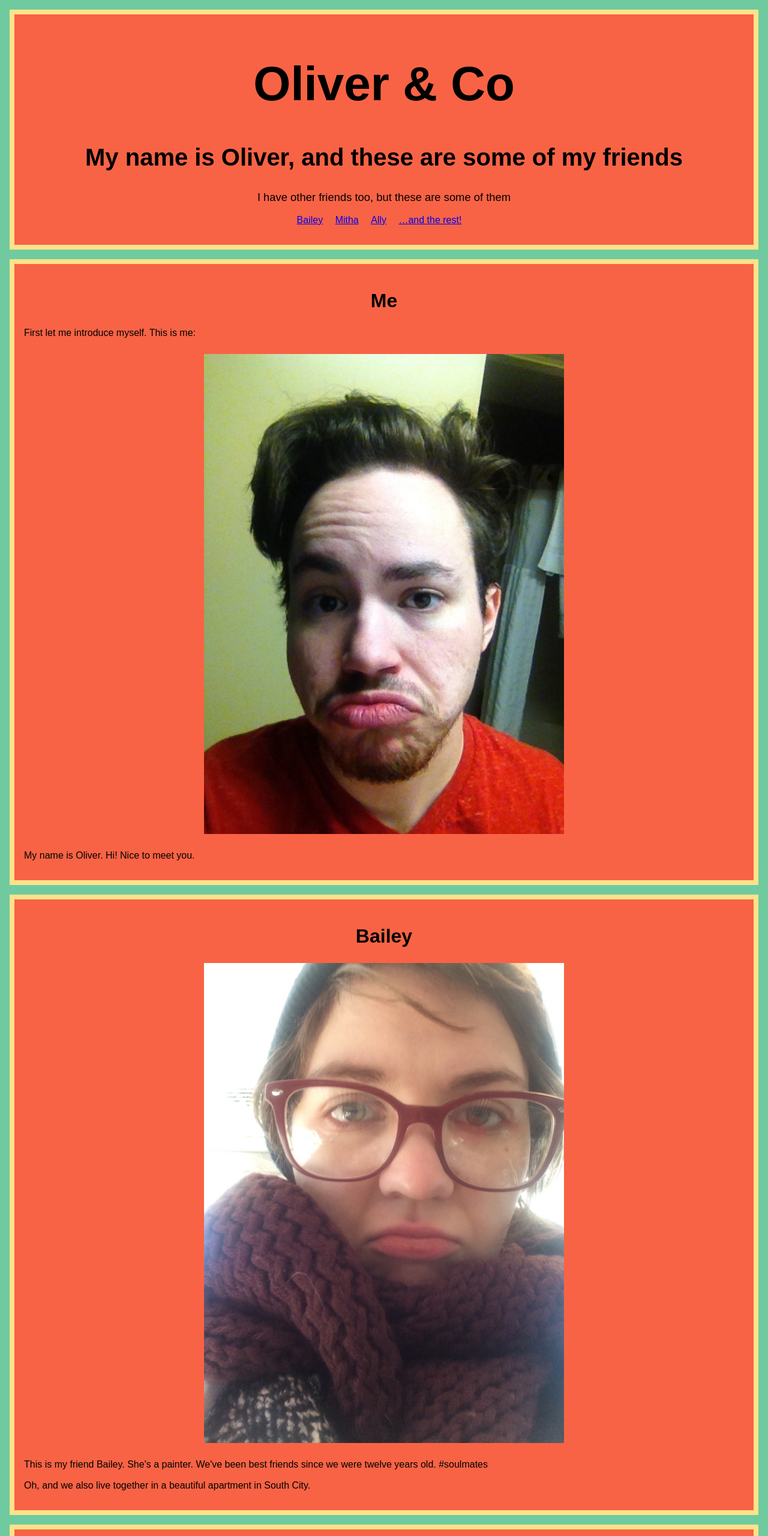
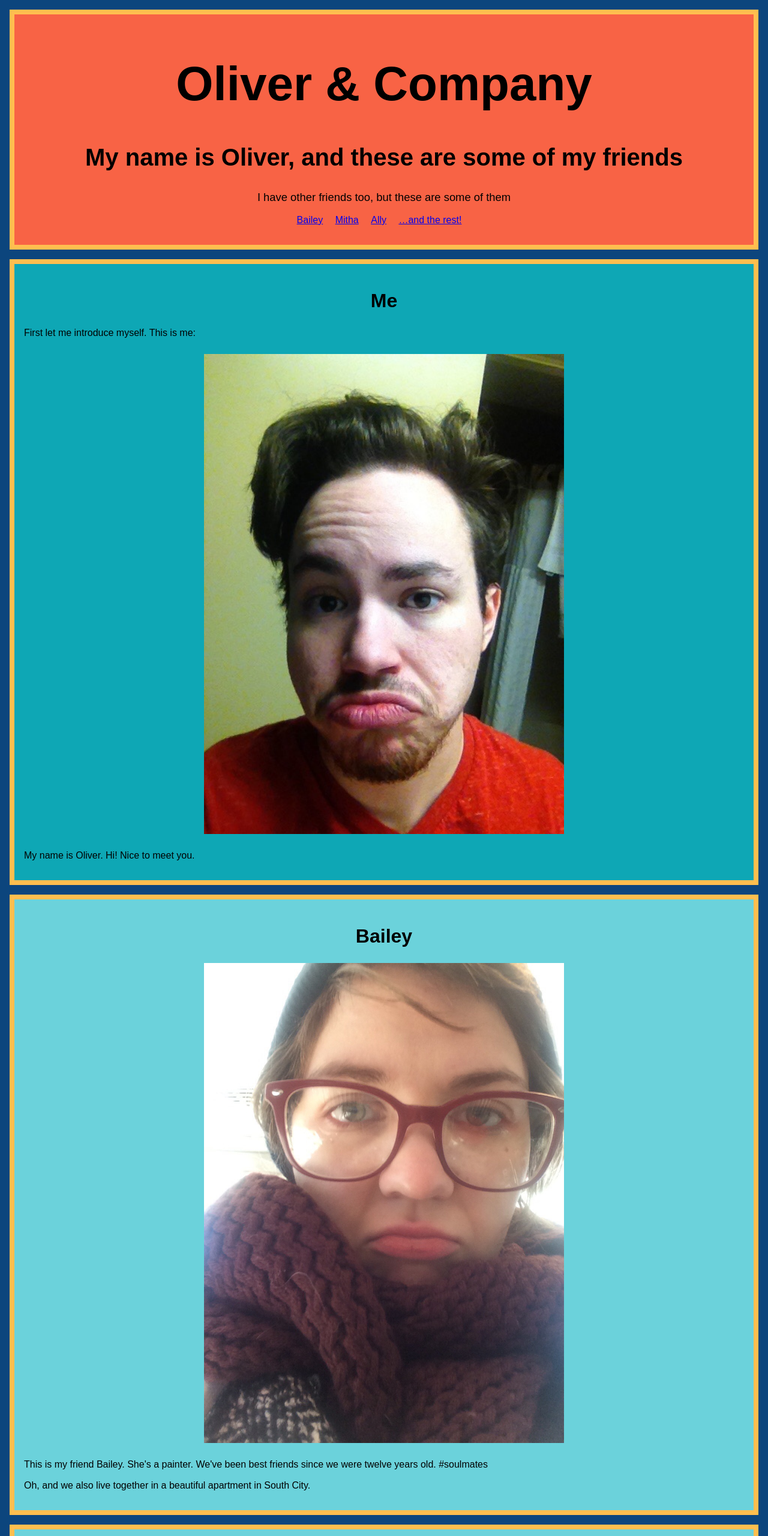
Before and after one commit to orphanedcouplet/html-me-something, a plain HTML site: page index.html in a window 1280 px wide. Shown: the top 2560 px of the page at 60% size. Drawn offline with Linux system fonts and the light colour scheme.

Commit message:
final changes, added classes to articles and referred to them in stylesheet

```diff
--- a/index.html
+++ b/index.html
@@ -1,13 +1,13 @@
 <!DOCTYPE html>
 <html>
     <head>
-        <title>Oliver &amp; Co</title>
+        <title>Oliver &amp; Company</title>
         <link rel="stylesheet" href="normalize.css" />
         <link rel="stylesheet" href="styles.css" />
     </head>
     <body>
         <header>
-            <h1>Oliver &amp; Co</h1>
+            <h1>Oliver &amp; Company</h1>
             <h2>My name is Oliver, and these are some of my friends</h2>
             <p>I have other friends too, but these are some of them</p>
             <nav>
@@ -20,7 +20,7 @@
             </nav>
         </header>
         <main>
-            <article id="oliver">
+            <article id="oliver" class="me">
                 <h2>Me</h2>
                 <p>First let me introduce myself. This is me:</p>
                 <h6><img src="images/oliver-pouting.jpg"
@@ -28,7 +28,7 @@
                     title="your host, Oliver" /></h6>
                 <p>My name is Oliver. Hi! Nice to meet you.</p>
             </article>
-            <article id="bailey">
+            <article id="bailey" class="friends">
                 <h2>Bailey</h2>
                 <h6><img src="images/bailey.jpg"
                     alt="Bailey in a scarf"
@@ -39,7 +39,7 @@
                 <p>Oh, and we also live together in a beautiful apartment
                     in South City.</p>
             </article>
-            <article id="mitha">
+            <article id="mitha" class="friends">
                 <h2>Mitha</h2>
                 <h6><img src="images/mitha.jpg"
                     alt="Mitha in a scarf"
@@ -48,7 +48,7 @@
                     She's very impressive. I like to brag about her.
                 </p>
             </article>
-            <article id="ally">
+            <article id="ally" class="friends">
                 <h2>Ally</h2>
                 <h6><img src="images/ally-with-gecko.jpg"
                     alt="snapchat of Ally with caption 'My selfie gecko :D'
@@ -59,7 +59,7 @@
                     cactus! It was awesome.
                 </p>
             </article>
-            <article id="pets">
+            <article id="pets" class="friends">
                 <h2>&hellip;and the rest!</h2>
                 <h6><img src="images/cats-and-dog.jpg"
                     alt="2 cats &amp; 1 dog"
--- a/styles.css
+++ b/styles.css
@@ -2,7 +2,7 @@ body {
 	height: 100%;
 	max-height: 1024px;
 	margin: 0 auto;
-	background-color: #6fcb9f;
+	background-color: #0c457d;
     font-size: 100%;
     font-family: sans-serif;
 }
@@ -21,7 +21,7 @@ header {
     background-color: #F86345;
     border-style: solid;
     border-width: 0.5em;
-    border-color: #ffe28a;
+    border-color: #ffbe4f;
 }
 
 header h1 {
@@ -52,7 +52,8 @@ article {
     background-color: #F86345;
     border-style: solid;
     border-width: 0.5em;
-    border-color: #ffe28a;
+    border-color: #ffbe4f;
+    padding: 1em;
 }
 
 article h2 {
@@ -69,8 +70,12 @@ article h6 {
     text-align: center;
 }
 
-article {
-    padding: 1em;
+article.me {
+    background-color: #0ea7b5;
+}
+
+article.friends {
+    background-color: #6bd2db;
 }
 
 footer {
```
